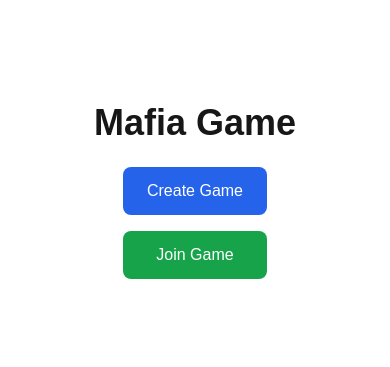
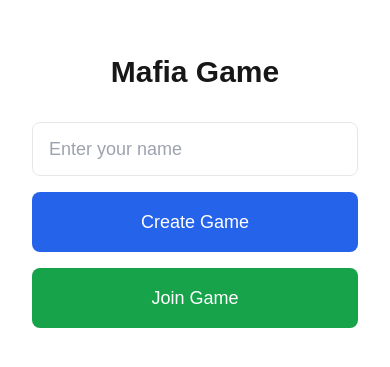
Before and after one commit to Mahe1235/mafia-game, a Next.js app: page / in a window 390 px wide. Shown: the part 231-598 px from the top of the page. Built offline with nearby package versions, Linux system fonts and the light colour scheme.

Commit message:
Add responsive landing page with create/join buttons

```diff
--- a/src/app/page.tsx
+++ b/src/app/page.tsx
@@ -1,21 +1,44 @@
 'use client';
 
+import { useState } from 'react';
+
 export default function Home() {
+  const [playerName, setPlayerName] = useState('');
+  const [error, setError] = useState('');
+
+  const handleAction = (action: 'create' | 'join') => {
+    if (!playerName.trim()) {
+      setError('Please enter your name');
+      return;
+    }
+    setError('');
+    console.log(`${action} game clicked with name: ${playerName}`);
+  };
+
   return (
-    <div className="flex min-h-screen flex-col items-center justify-center gap-6">
-      <h1 className="text-4xl font-bold">Mafia Game</h1>
+    <div className="flex min-h-screen flex-col items-center justify-center p-4 sm:p-6">
+      <h1 className="text-3xl sm:text-4xl font-bold mb-8 text-center">Mafia Game</h1>
 
-      <div className="flex flex-col gap-4">
+      <div className="flex flex-col gap-4 w-full max-w-sm px-4">
+        <input
+          type="text"
+          placeholder="Enter your name"
+          value={playerName}
+          onChange={(e) => setPlayerName(e.target.value)}
+          className="px-4 py-3 border rounded-lg focus:outline-none focus:ring-2 focus:ring-blue-500 text-lg"
+        />
+        {error && <p className="text-red-500 text-sm">{error}</p>}
+
         <button
-          className="px-6 py-3 bg-blue-600 text-white rounded-lg hover:bg-blue-700 transition"
-          onClick={() => console.log('Create game clicked')}
+          className="px-6 py-4 bg-blue-600 text-white rounded-lg hover:bg-blue-700 transition text-lg font-medium"
+          onClick={() => handleAction('create')}
         >
           Create Game
         </button>
 
         <button
-          className="px-6 py-3 bg-green-600 text-white rounded-lg hover:bg-green-700 transition"
-          onClick={() => console.log('Join game clicked')}
+          className="px-6 py-4 bg-green-600 text-white rounded-lg hover:bg-green-700 transition text-lg font-medium"
+          onClick={() => handleAction('join')}
         >
           Join Game
         </button>
```
